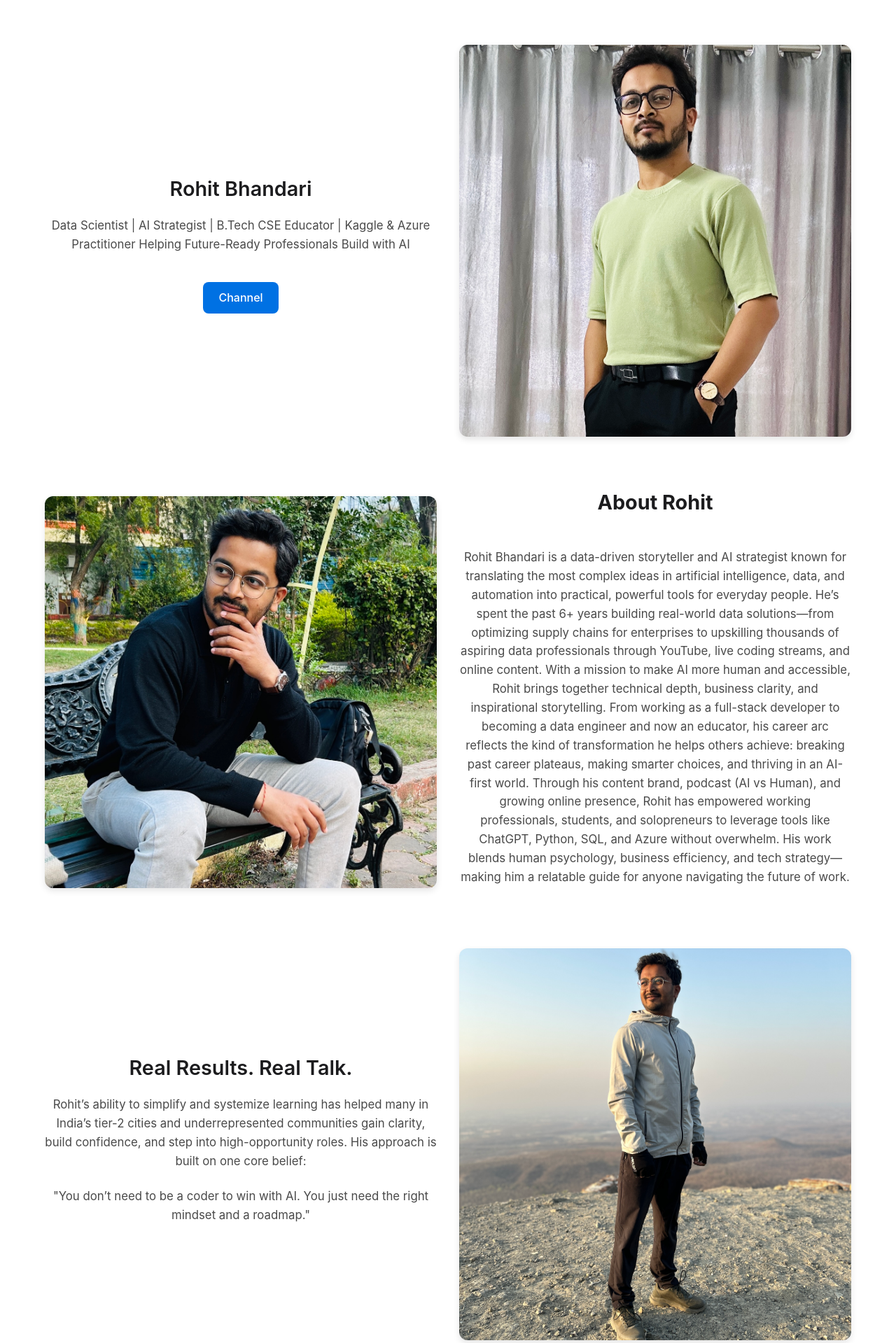
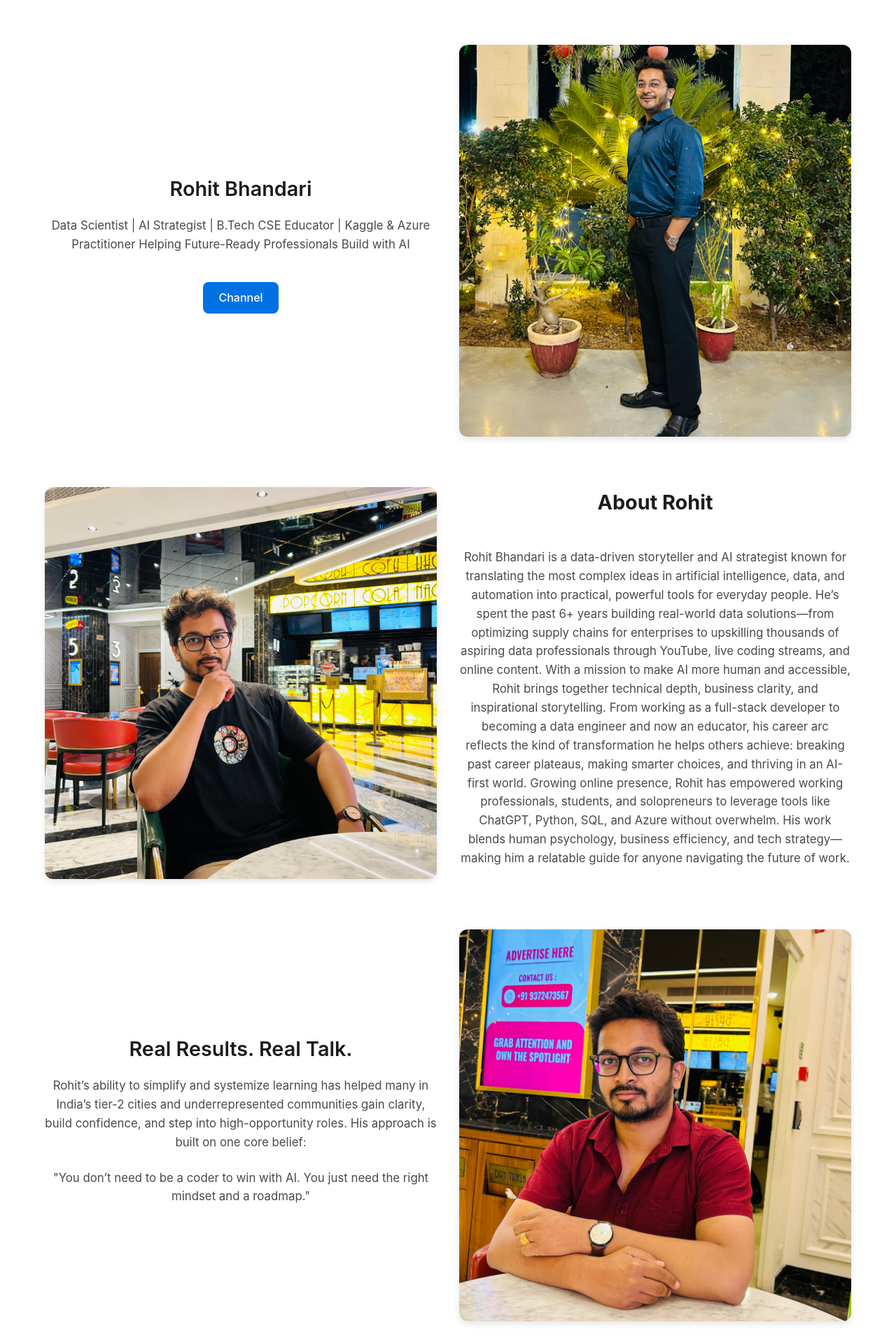
Before and after one commit to rohitbhandarionline/rohitbhandari, a Flask app: page /about in a window 1280 px wide. Shown: the part 78-1997 px from the top of the page at 70% size. Run offline with Flask 3, Linux system fonts and the light colour scheme.

Commit message:
Added image in about page

```diff
--- a/app.py
+++ b/app.py
@@ -24,4 +24,4 @@ def page_not_found(e):
 
 if __name__ == '__main__':
     app.run(host='0.0.0.0', port=5000, debug=False)
-    # app.run(host='127.0.0.1', port=5002, debug=True)
+    # app.run(host='127.0.0.1', port=5001, debug=True)
--- a/templates/about.html
+++ b/templates/about.html
@@ -16,7 +16,7 @@
             </div>
         </div>
         <div class="about-image">
-            <img src="/static/images/hero.jpg" alt="Rohit Bhandari">
+            <img src="/static/images/about1.jpeg" alt="Rohit Bhandari">
         </div>
     </div>
 </section>
@@ -26,7 +26,7 @@
     <div class="about-content">
 
         <div class="about-image">
-            <img src="/static/images/hero2.jpg" alt="Rohit Bhandari">
+            <img src="/static/images/about2.jpeg" alt="Rohit Bhandari">
         </div>
         <div class="about-text">
             <h3 class="section-title">
@@ -47,7 +47,7 @@
                 reflects the kind of transformation he helps others achieve: breaking past career plateaus, making
                 smarter choices, and thriving in an AI-first world.
 
-                Through his content brand, podcast (AI vs Human), and growing online presence, Rohit has empowered
+                Growing online presence, Rohit has empowered
                 working professionals, students, and solopreneurs to leverage tools like ChatGPT, Python, SQL, and Azure
                 without overwhelm. His work blends human psychology, business efficiency, and tech strategy—making him a
                 relatable guide for anyone navigating the future of work.
@@ -75,7 +75,7 @@
             </div>
         </div>
         <div class="about-image">
-            <img src="/static/images/hero3.jpeg" alt="Rohit Bhandari">
+            <img src="/static/images/about3.jpeg" alt="Rohit Bhandari">
         </div>
     </div>
 </section>
--- a/templates/base.html
+++ b/templates/base.html
@@ -6,6 +6,7 @@
     <meta name="viewport" content="width=device-width, initial-scale=1.0">
     <title>{{ title if title else 'Rohit Bhandari' }}</title>
     <link rel="stylesheet" href="{{ url_for('static', filename='css/style.css') }}">
+    <link rel="icon" type="image/png" href="/images/favicon.png">
 </head>
 
 <body>
```
Also changed, not shown: static/images/about1.jpeg (added), static/images/about2.jpeg (added), static/images/about3.jpeg (added), static/images/favicon.png (added), 2 other files.
